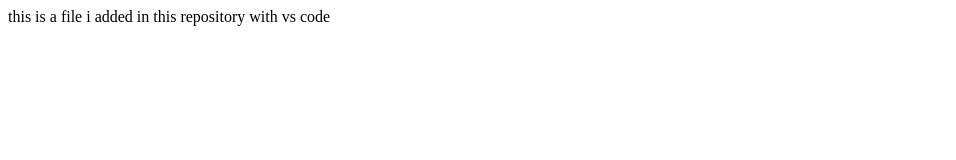
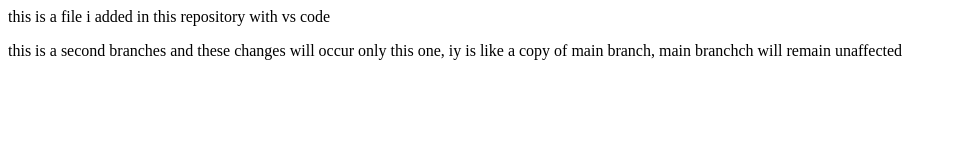
Before and after one commit to Ovais5401/withReadme, a plain HTML site: page index.html in a window 1280 px wide. Shown: the whole page, without its empty margins (0-956 px from the left). Drawn offline with Linux system fonts and the light colour scheme.

Commit message:
added something new in secbranch

```diff
--- a/index.html
+++ b/index.html
@@ -1 +1,4 @@
 <p>this is a file i added in this repository with vs code</p>
+<p>this is a second branches and these changes will occur only this one, iy is like a copy of main branch, main branchch
+  will remain unaffected
+</p>
```
